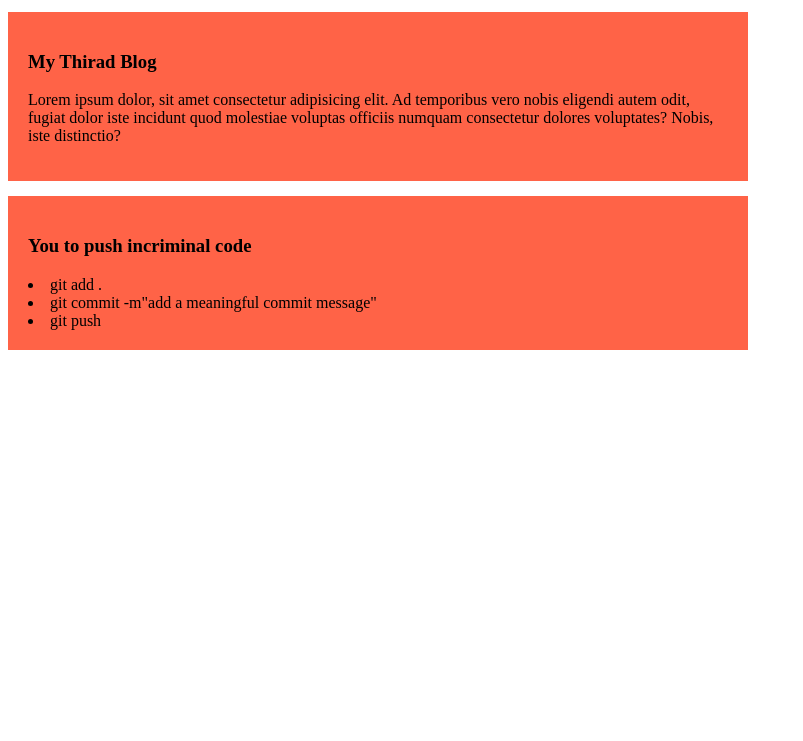
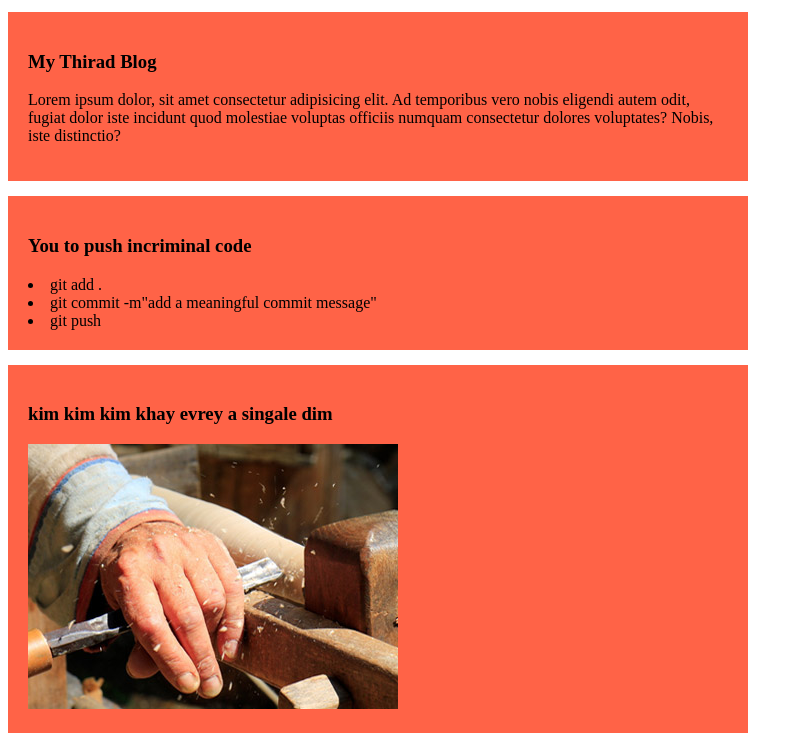
Before and after one commit to developernuralam/my-simple-website, a plain HTML site: page index.html in a window 1280 px wide. Shown: the part 372-1113 px from the top of the page, without its empty margins (0-803 px from the left). Before the commit the page ends 800 px from the top, so only its background shows below. Drawn offline with Linux system fonts and the light colour scheme.

Commit message:
kim kim added

```diff
--- a/index.html
+++ b/index.html
@@ -25,6 +25,10 @@
         <li>git commit -m"add a meaningful commit message"</li>
         <li>git push</li>
     </div>
+    <div>
+        <h3>kim kim kim khay evrey a singale dim</h3>
+        <img src="images/banner.jpg" alt="">
+    </div>
 
 </body>
 </html>
```
Also changed, not shown: images/banner.jpg (added), images/ia_200000001.png (added), images/ia_200000002.png (added), images/ia_200000003.png (added), images/ia_200000004.png (added), images/ia_200000022.jpg (added), images/logo.png (added).
